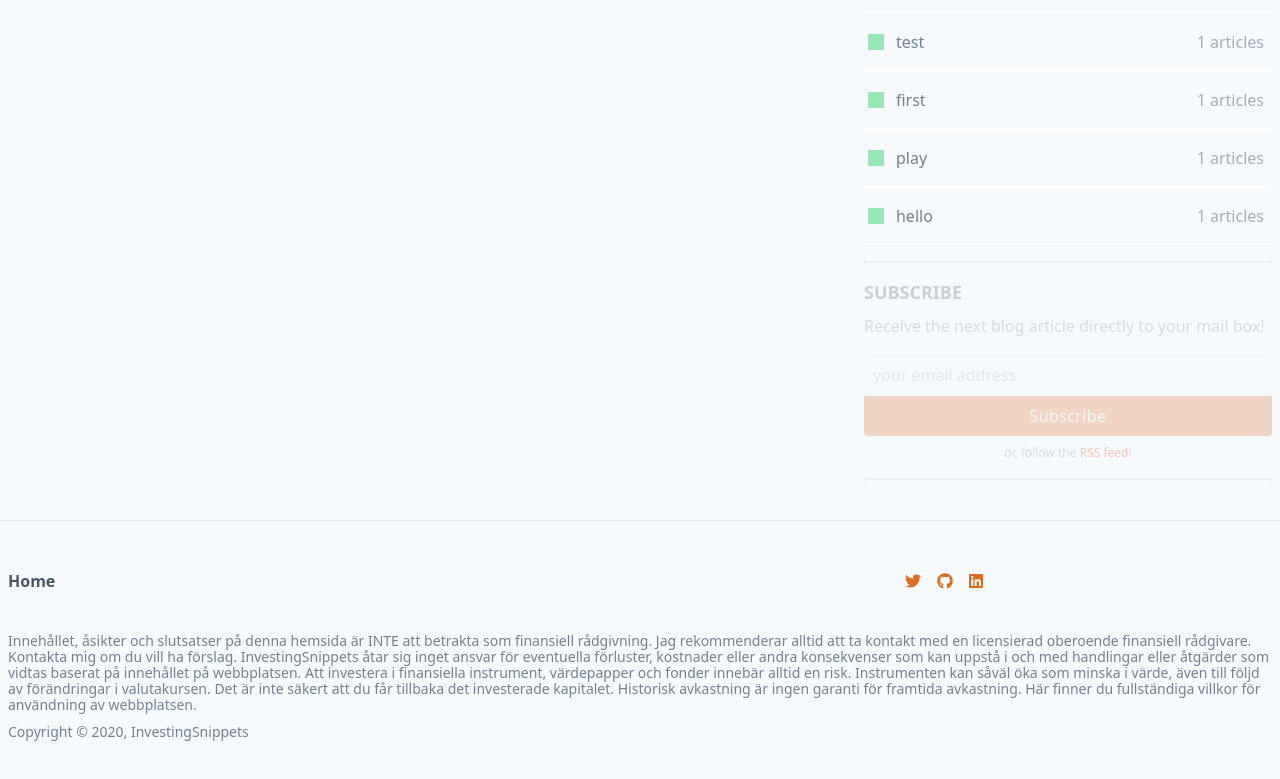
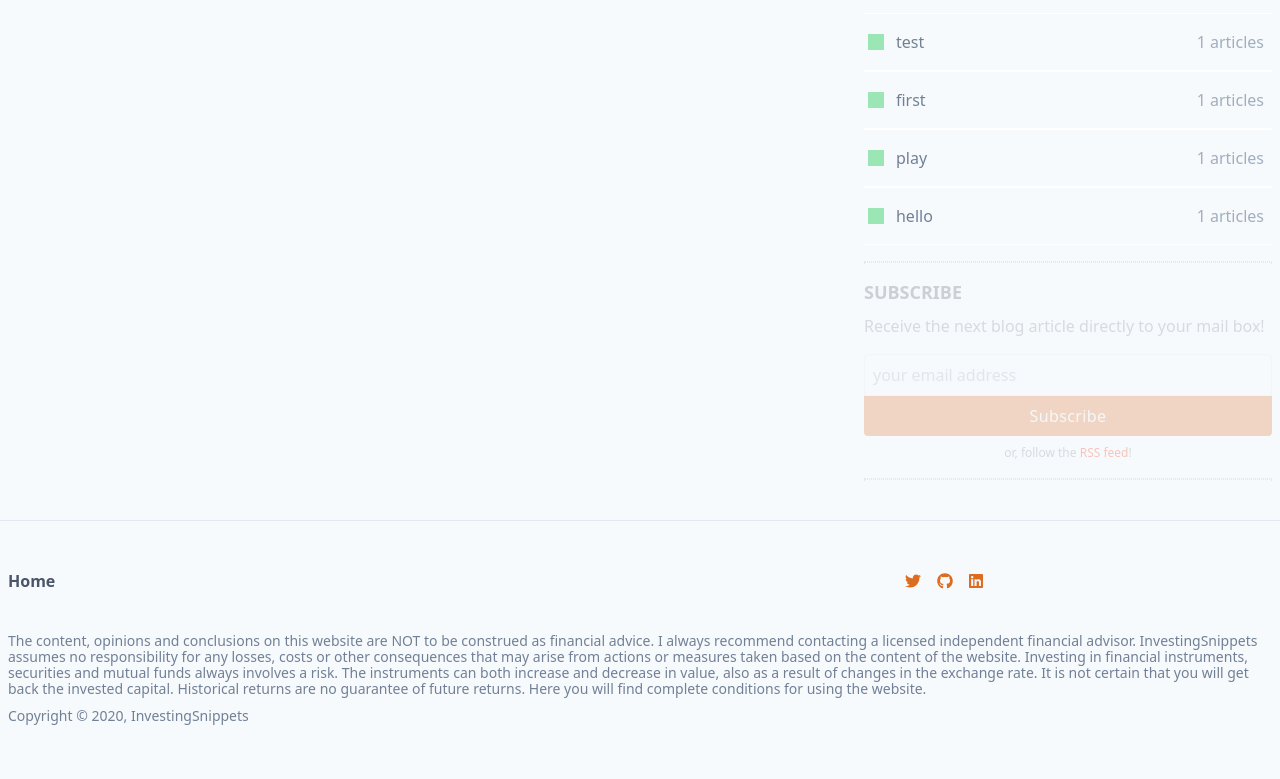
Before and after one commit to investingsnippets/investingsnippets.github.io, a Next.js app: page / in a window 1280 px wide. Shown: the part 315-1094 px from the top of the page. Built offline with nearby package versions, Linux system fonts and the light colour scheme.

Commit message:
better disclaimer

```diff
--- a/site.config.js
+++ b/site.config.js
@@ -2,7 +2,7 @@ export default {
   siteMetadata: {
     title: "InvestingSnippets",
     description: "A blog focussing on using maths, artificial intelligence and algorithms for investing.",
-    disclaimer: "Innehållet, åsikter och slutsatser på denna hemsida är INTE att betrakta som finansiell rådgivning. Jag rekommenderar alltid att ta kontakt med en licensierad oberoende finansiell rådgivare. Kontakta mig om du vill ha förslag. InvestingSnippets åtar sig inget ansvar för eventuella förluster, kostnader eller andra konsekvenser som kan uppstå i och med handlingar eller åtgärder som vidtas baserat på innehållet på webbplatsen. Att investera i finansiella instrument, värdepapper och fonder innebär alltid en risk. Instrumenten kan såväl öka som minska i värde, även till följd av förändringar i valutakursen. Det är inte säkert att du får tillbaka det investerade kapitalet. Historisk avkastning är ingen garanti för framtida avkastning. Här finner du fullständiga villkor för användning av webbplatsen.",
+    disclaimer: "The content, opinions and conclusions on this website are NOT to be construed as financial advice. I always recommend contacting a licensed independent financial advisor. InvestingSnippets assumes no responsibility for any losses, costs or other consequences that may arise from actions or measures taken based on the content of the website. Investing in financial instruments, securities and mutual funds always involves a risk. The instruments can both increase and decrease in value, also as a result of changes in the exchange rate. It is not certain that you will get back the invested capital. Historical returns are no guarantee of future returns. Here you will find complete conditions for using the website.",
     siteUrl: "https://www.investingsnippets.com",
     language: "en-US",
     social: {
```
